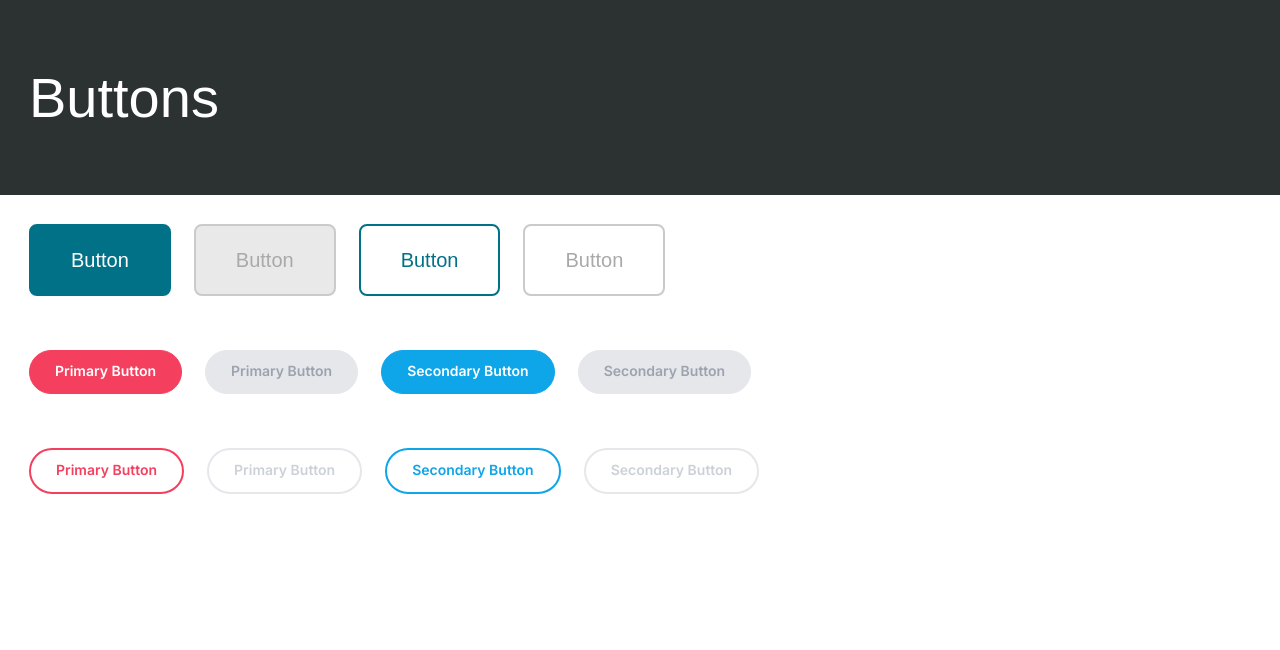
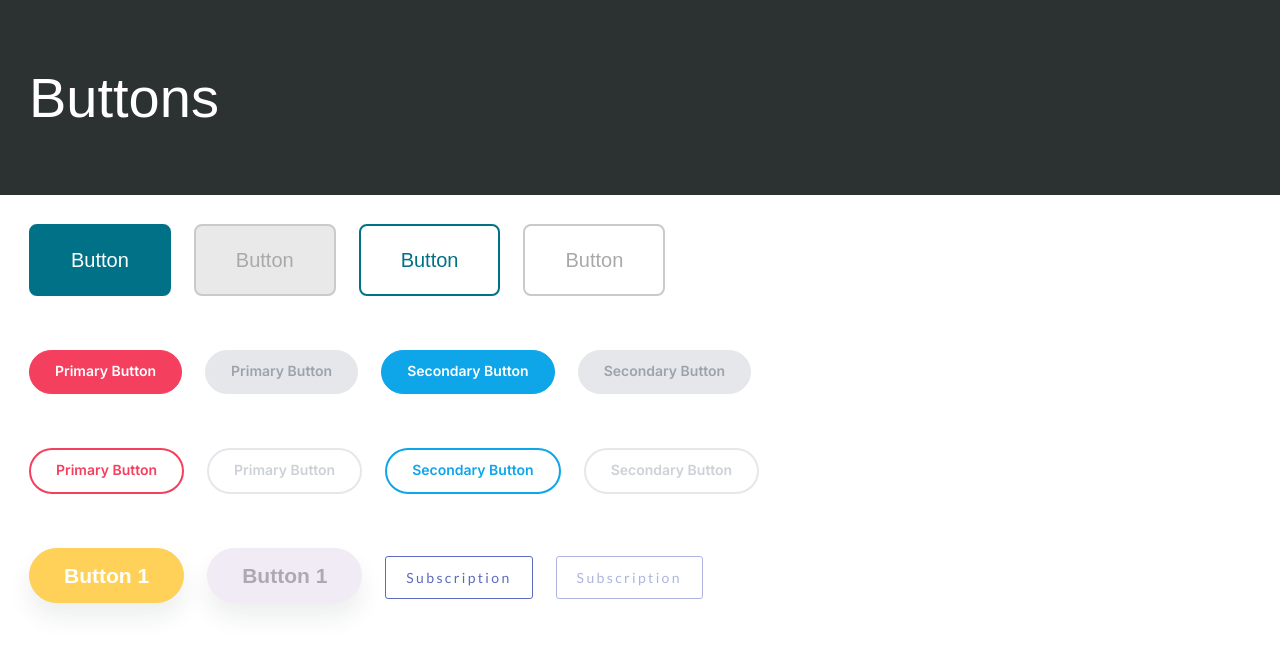
Before and after one commit to ArtisVansovics/md01_btns-toasts, a plain HTML site: page index.html in a window 1280 px wide. Drawn offline with Linux system fonts and the light colour scheme; a web font is replaced by a local one.

Commit message:
Added fourth row of buttons

```diff
--- a/index.html
+++ b/index.html
@@ -66,6 +66,24 @@
                     </button>
                 </div>
             </div>
+            <div class="flex-container">
+                <button class="btn-pill-large">
+                    Button 1
+                </button>
+                <div class="disabled-wrapper">
+                    <button class="btn-pill-large" disabled>
+                        Button 1
+                    </button>
+                </div>
+                <button class="btn-sub">
+                    Subscription
+                </button>
+                <div class="disabled-wrapper">
+                    <button class="btn-sub" disabled>
+                        Subscription
+                    </button>
+                </div>
+            </div>
         </div>
     </div>
 </body>
--- a/styles.css
+++ b/styles.css
@@ -38,6 +38,7 @@ body {
     display: inline-flex;
     flex-wrap: wrap;
     gap: 23px;
+    align-items: baseline;
 }
 
 .disabled-wrapper {
@@ -158,3 +159,59 @@ body {
     border-color: #075985;
     outline-color: #7DD3FC;
 }
+
+.btn-pill-large {
+    background-color: #FFD159;
+    color: #FFFFFF;
+    font-family: 'Avenir Next', sans-serif;
+    font-weight: 700;
+    font-size: 21px;
+    line-height: 25px;
+    padding: 14px 34px;
+    border-radius: 30px;
+    border: 1.5px solid #FFD159;
+    box-shadow:
+                0 14px 23px
+                rgba(28, 37, 44, 0.08);
+}
+
+.btn-pill-large:disabled {
+    background-color: #F1EBF5;
+    color: #AEA8B2;
+    border-color: #F1EBF5;
+    pointer-events: none;
+}
+
+.btn-pill-large:hover {
+    background-color: #FFFFFF;
+    color: #FFD159;
+    cursor: pointer;
+}
+
+.btn-sub {
+    background-color: #FFFFFF;
+    color: #5C6BC0;
+    font-family: 'Lato', sans-serif;
+    font-weight: 400;
+    font-size: 14px;
+    line-height: 19px;
+    letter-spacing: 2.36px;
+    padding: 11px 20px;
+    border-radius: 3px;
+    border: 1px solid #5C6BC0;
+}
+.btn-sub:disabled {
+    background-color:transparent;
+    color: #5C6BC0;
+    opacity: 0.5;
+    pointer-events: none;
+}
+
+.btn-sub:hover {
+    background-color: #5C6BC0;
+    color: #FFFFFF;
+    box-shadow:
+                0 2px 5px
+                rgba(0, 0, 0, 0.25);
+    cursor: pointer;
+}
```
